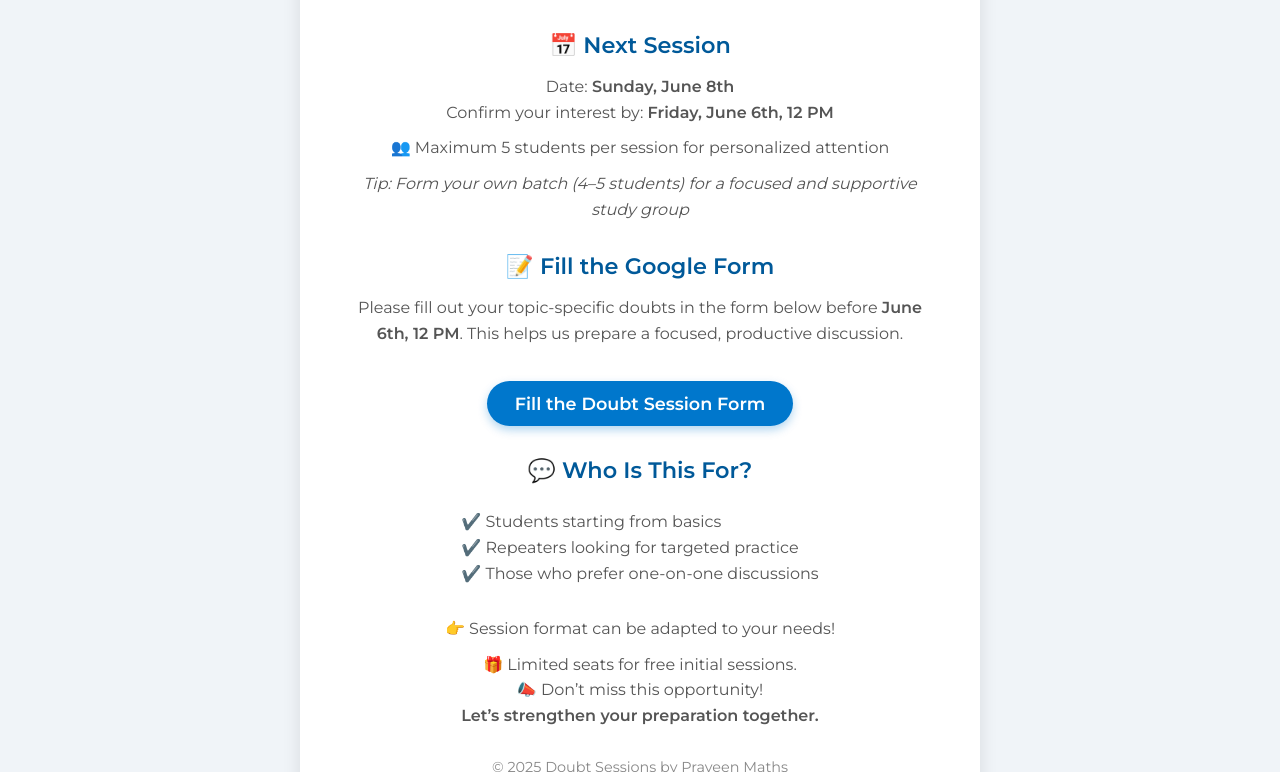
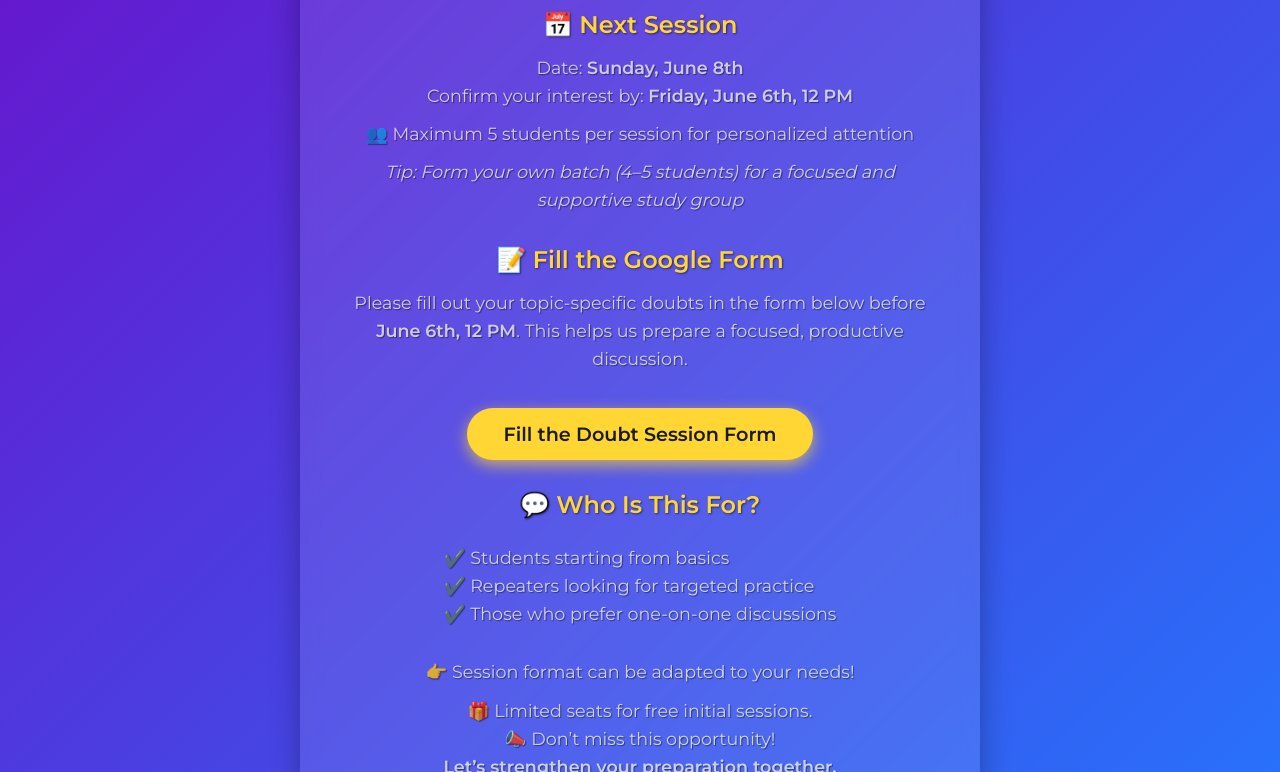
Before and after one commit to praveenmaths89/doubt-session, a plain HTML site: page index.html in a window 1280 px wide. Shown: the part 181-953 px from the top of the page. Drawn offline with Linux system fonts and the light colour scheme.

Commit message:
Update index.html

```diff
--- a/index.html
+++ b/index.html
@@ -7,38 +7,45 @@
   <link href="https://fonts.googleapis.com/css2?family=Montserrat:wght@400;600&display=swap" rel="stylesheet" />
   <style>
     body {
-      background: #f0f4f8;
+      background: linear-gradient(135deg, #6a11cb 0%, #2575fc 100%);
       font-family: 'Montserrat', sans-serif;
-      color: #333;
+      color: #f0f0f0;
       margin: 0;
       padding: 20px;
+      min-height: 100vh;
+      display: flex;
+      justify-content: center;
+      align-items: center;
     }
     .container {
       max-width: 600px;
-      margin: 30px auto;
-      background: white;
+      background: rgba(255, 255, 255, 0.1);
       padding: 30px 40px;
-      border-radius: 12px;
-      box-shadow: 0 6px 18px rgba(0,0,0,0.1);
+      border-radius: 16px;
+      box-shadow: 0 8px 30px rgba(0, 0, 0, 0.3);
       text-align: center;
+      backdrop-filter: blur(10px);
     }
     h1 {
-      color: #0077cc;
+      color: #ffe600;
       margin-bottom: 10px;
-      font-weight: 600;
-      font-size: 2.2rem;
+      font-weight: 700;
+      font-size: 2.4rem;
+      text-shadow: 1px 1px 3px #00000090;
     }
     h2 {
-      color: #005999;
+      color: #ffd633;
       margin: 30px 0 15px 0;
       font-weight: 600;
-      font-size: 1.4rem;
+      font-size: 1.5rem;
+      text-shadow: 1px 1px 2px #00000080;
     }
     p, ul {
-      font-size: 1rem;
+      font-size: 1.1rem;
       line-height: 1.6;
       margin: 10px 0;
-      color: #555;
+      color: #f0f0f0cc;
+      text-shadow: 1px 1px 1px #00000070;
     }
     ul {
       list-style: none;
@@ -49,28 +56,31 @@
     }
     ul li::before {
       content: "✔️ ";
-      color: #0077cc;
+      color: #ffd633;
     }
     a.button {
       display: inline-block;
       margin-top: 25px;
-      padding: 12px 28px;
-      font-size: 1.1rem;
-      color: white;
-      background-color: #0077cc;
-      border-radius: 30px;
+      padding: 14px 36px;
+      font-size: 1.2rem;
+      color: #1a1a1a;
+      background-color: #ffd633;
+      border-radius: 40px;
       text-decoration: none;
-      font-weight: 600;
-      box-shadow: 0 4px 10px rgba(0,119,204,0.3);
-      transition: background-color 0.3s ease;
+      font-weight: 700;
+      box-shadow: 0 5px 15px rgba(255, 214, 51, 0.7);
+      transition: background-color 0.3s ease, color 0.3s ease;
+      cursor: pointer;
     }
     a.button:hover {
-      background-color: #005999;
+      background-color: #e6c800;
+      color: #111;
     }
     .footer {
       margin-top: 30px;
       font-size: 0.9rem;
-      color: #888;
+      color: #f0f0f0aa;
+      text-shadow: 1px 1px 2px #00000060;
     }
   </style>
 </head>
```
